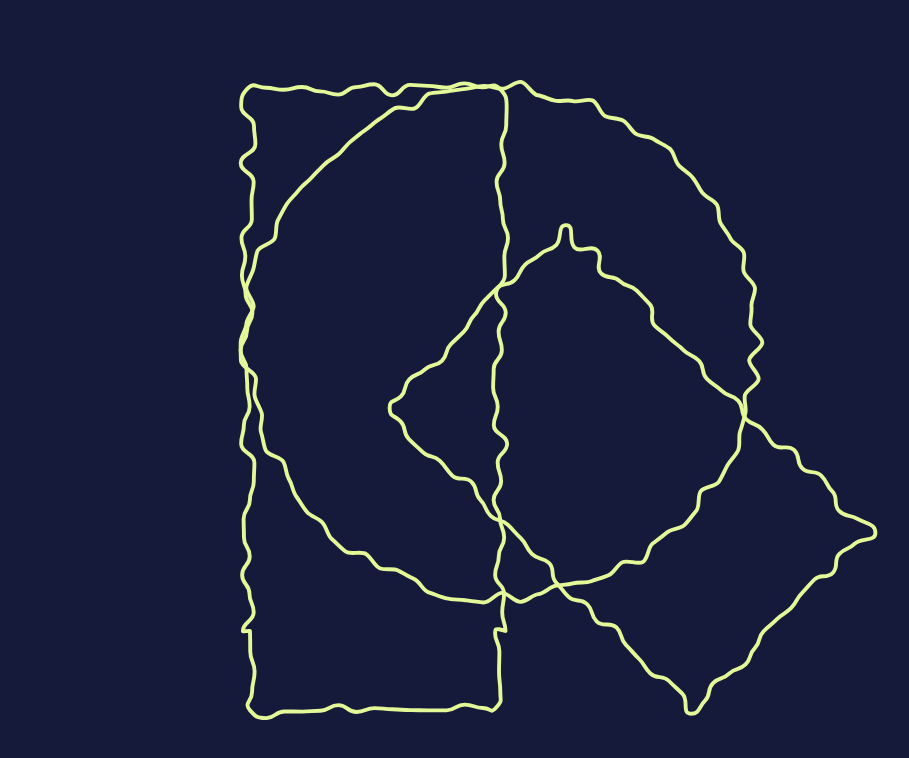
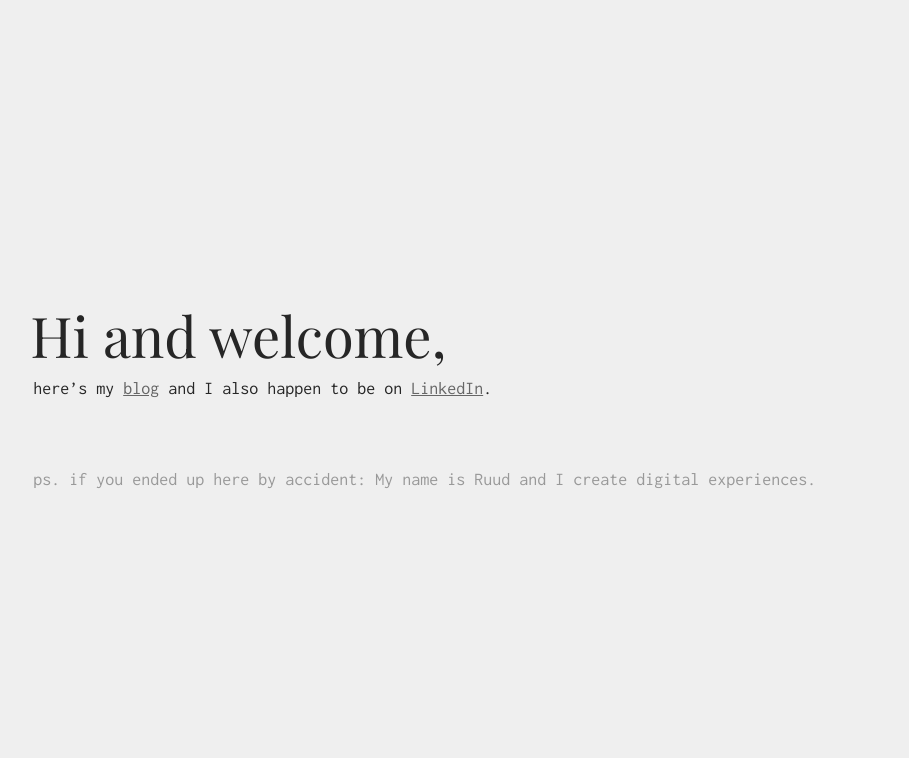
Before and after one commit to RuudV/ruudv.github.io, a website: page index.html in a window 1280 px wide. Shown: the whole page, without its empty margins (82-991 px from the left). Drawn offline with nearby package versions, Linux system fonts and the light colour scheme.

Commit message:
Updated infos, look & feel

```diff
--- a/index.html
+++ b/index.html
@@ -4,38 +4,70 @@
     <meta charset="UTF-8">
     <title>Ruud Voost ~ User Experience Designer & Front-end Developer</title>
 
+    <meta name="viewport" content="width=device-width, initial-scale=1">
+
     <meta property="og:title" content="Ruud Voost ~ User Experience Designer &amp; Front-end Developer">
-    <meta property="og:description" content="User Experience designer and Front-end developer who enjoys (creating) digital experiences.">
+    <meta property="og:description"
+          content="User Experience designer and Front-end developer who enjoys (creating) digital experiences.">
     <meta property="og:image" content="http://ruudvoost.com/social_image.jpg">
     <meta property="og:url" content="http://ruudvoost.com/">
     <meta property="og:site_name" content="Ruud Voost ~ User Experience Designer &amp; Front-end Developer">
 
+    <link href="https://fonts.googleapis.com/css?family=Playfair+Display:400|Inconsolata" rel="stylesheet">
+
     <style>
+        * {
+            box-sizing: border-box;
+        }
+
         html,
         body {
             height: 100%;
         }
 
         body {
-        background-color: #161a3a;
             margin: 0;
-        padding: 0;
-      }
+            padding: 9vw;
+            font: normal 1.125rem/1.5 'Inconsolata', monospace;
+            background: #efefef;
+            color: #262626;
 
-      .logo {
-        width: 100%;
-        height: 100%;
             display: flex;
-        align-items: center;
+            flex-direction: column;
+            align-items: flex-start;
             justify-content: center;
         }
 
-      .logo__img {
-        width: 100%;
-        max-width: 80%;
+        h1 {
+            font-family: 'Playfair Display', serif;
+            font-weight: 400;
+            line-height: 1;
+            font-size: 3.5rem;
+            margin: 0 0 .75rem -.1875rem;
+        }
 
-        height: auto;
-        max-height: 80%;
+        p {
+            margin: 0;
+        }
+
+        a {
+            color: #666;
+            text-decoration: underline;
+        }
+
+        a:visited {
+            color: #999;
+        }
+
+        a:hover,
+        a:focus {
+            color: #efefef;
+            background-color: #262626;
+        }
+
+        footer {
+            color: #999;
+            margin-top: 4rem;
         }
     </style>
 
@@ -54,12 +86,17 @@
 
         ga('create', 'UA-29705339-1', 'auto');
         ga('send', 'pageview');
-
     </script>
 </head>
 <body>
-    <a class="logo" href="https://www.linkedin.com/in/ruudvoost/">
-      <img class="logo__img" src="r.svg" width="300" height="300.618">
-    </a>
+<main>
+    <h1>Hi and welcome,</h1>
+
+    <p>here&rsquo;s my <a href="https://medium.com/@ruud" title="Ruud Voost on Medium">blog</a> and I also happen to be
+        on
+        <a href="https://www.linkedin.com/in/ruudvoost/" title="Ruud on LinkedIn">LinkedIn</a>.</p>
+</main>
+
+<footer>ps. if you ended up here by accident: My name is Ruud and I create digital experiences.</footer>
 </body>
 </html>
--- a/package.json
+++ b/package.json
@@ -1,4 +1,7 @@
 {
+  "scripts": {
+    "start": "gulp browserSync"
+  },
   "devDependencies": {
     "browser-sync": "^2.18.7",
     "gulp": "^3.9.1"
```
Also changed, not shown: gulpfile.js (+6 -5 lines), social_image.jpg, 1 other file. Lines whose indentation alone changed are shown as unchanged.
